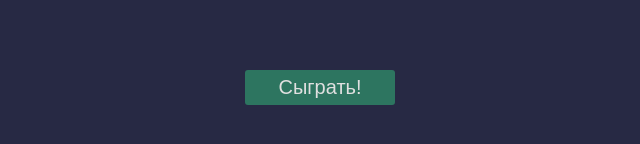
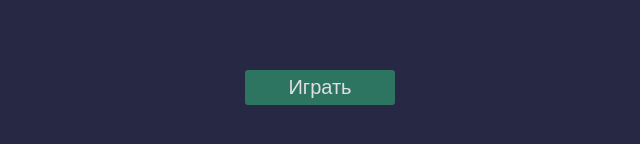
Before and after one commit to arturexpone/rock-paper-scissors, a plain HTML site: page index.html in a window 1280 px wide. Shown: the part 380-524 px from the top of the page, 320-960 px from the left. Drawn offline with Linux system fonts and the light colour scheme.

Commit message:
Update index.html

```diff
--- a/index.html
+++ b/index.html
@@ -23,7 +23,7 @@
 
     <div class="intro">
         <h1>Камень, ножницы, бумага</h1>
-        <button>Сыграть!</button>
+        <button>Играть</button>
     </div>
 
     <div class="match fadeOut">
```
